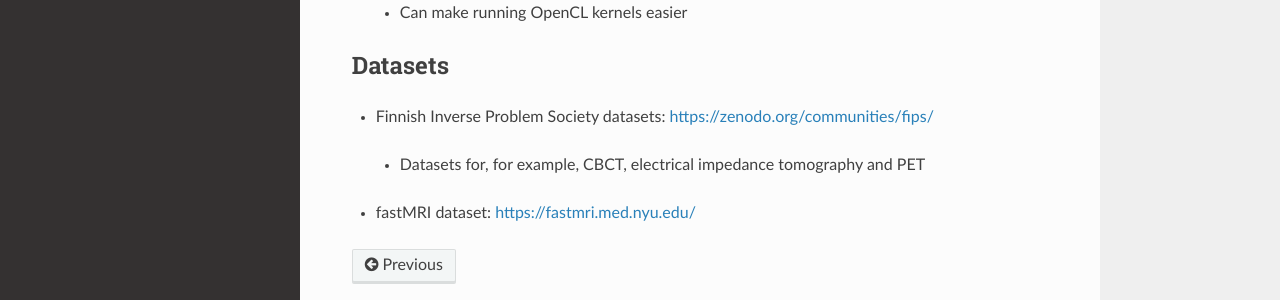
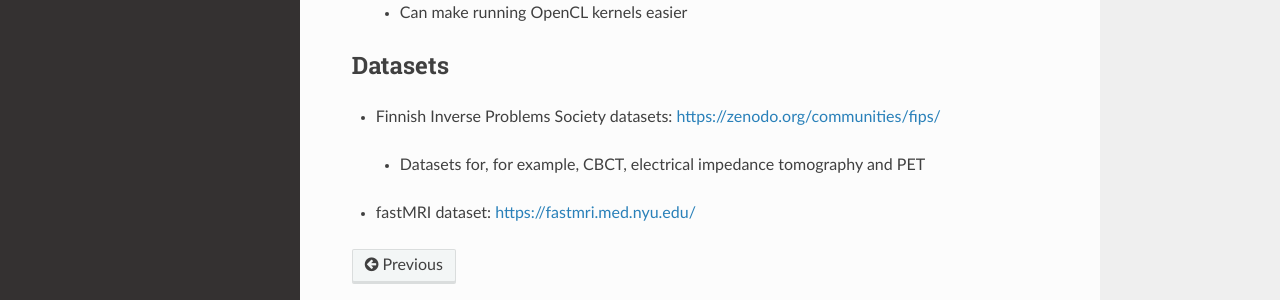
Before and after one commit to villekf/OMEGA-doc, a Sphinx documentation site: the page built from docs/source/usefullinks.rst, in a window 1280 px wide and 900 px high, scrolled down 3881 px. Shown: the part 486-786 px from the top of the window. Built offline with Sphinx 7.4.7 and the Read the Docs theme 2.0.0, drawn with Linux system fonts in a browser that asks for light colours.

Commit message:
Update usefullinks.rst

```diff
--- a/docs/source/usefullinks.rst
+++ b/docs/source/usefullinks.rst
@@ -140,7 +140,7 @@ Programming and languages
 Datasets
 --------
 
-* Finnish Inverse Problem Society datasets: https://zenodo.org/communities/fips/
+* Finnish Inverse Problems Society datasets: https://zenodo.org/communities/fips/
  * Datasets for, for example, CBCT, electrical impedance tomography and PET
 
 * fastMRI dataset: https://fastmri.med.nyu.edu/
```
